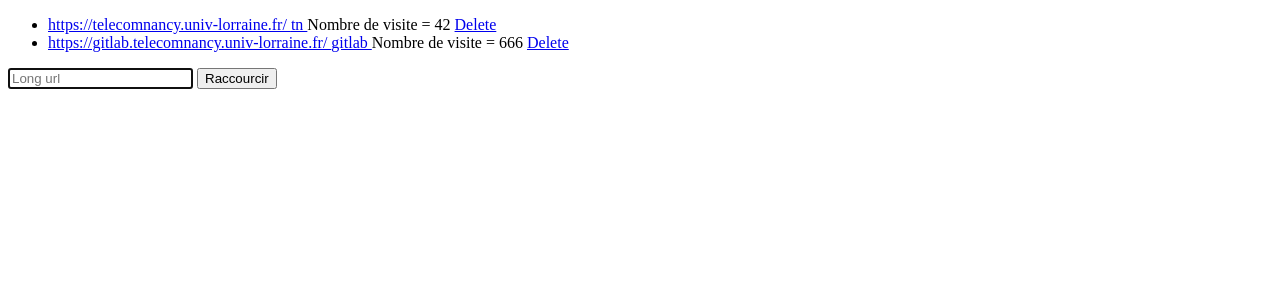
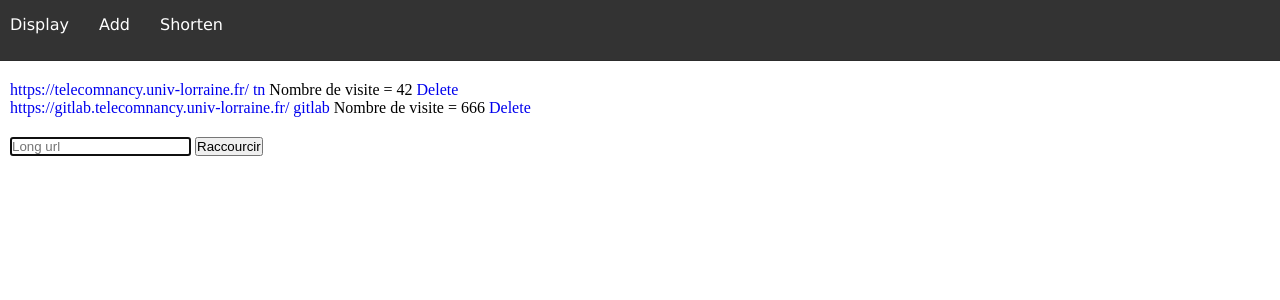
Before and after one commit to Zarakinn/url-shortener-exam4-CS54, a Flask app: page /shorten in a window 1280 px wide. Shown: the top 300 px of the page. Run offline with Flask 2, Linux system fonts and the light colour scheme; data comes from the database, SQL or seed files in the repository.

Commit message:
le dernier c'est promis

```diff
--- a/app.py
+++ b/app.py
@@ -153,4 +153,4 @@ def redirection(short_code):
 
         return redirect(x[0][0])
     else:
-        return "erreur, on ne connait pas ce raccourci"
+        return render_template("error.html",faux_lien=short_code)
--- a/templates/display.html
+++ b/templates/display.html
@@ -1,7 +1,7 @@
 {% extends 'layout.html' %}
 
 {% block body %}
-
+<div class="display">
 <ul>
     {%for element in liste%}
         <li>
@@ -12,6 +12,6 @@
         </li>
     {%endfor%}
 </ul>
-
+</div>
 
 {% endblock %}
--- a/templates/layout.html
+++ b/templates/layout.html
@@ -1,9 +1,15 @@
 <!DOCTYPE html>
 <html lang="en">
+<link rel="stylesheet" href="../static/layout.css">
+{%block css%} {% endblock %}
 <head>
-    {%block css%}
-
-    {%endblock%}
+    <header>
+        <nav class="lay_header">
+            <li><a href="/">Display</a></li>
+            <li><a href="/add">Add</a></li>
+            <li><a href="/shorten">Shorten</a></li>
+        </nav>
+    </header>
 </head>
 <body>
 {%block body%}
--- a/templates/shorten.html
+++ b/templates/shorten.html
@@ -2,7 +2,7 @@
 
 {% block body %}
 
-<disp>
+<div class="display">
     <ul>
         {%for element in liste%}
             <li>
@@ -13,9 +13,9 @@
             </li>
         {%endfor%}
     </ul>
-</disp>
+</div>
 
-<p>
+<div class = "disp_form">
     <form action="/shorten" method ="POST">
         <input autocomplete="off" autofocus name="target_url" placeholder="Long url" type="text">
         <input type="submit" value="Raccourcir">
@@ -25,12 +25,12 @@
     {%if not base_case%}
 
         {% if error %}
-            <p>/!\ Failed /!\ Il y a eu un problème lors de l'insertion</p>
+            <div class="error_msg">/!\ Failed /!\ Il y a eu un problème lors de l'insertion, vérifier qu'aucun paramètre n'est vide ou déjà dans la liste ci-dessus</div>
         {% else %}
-            <p>Tout c'est super bien passé</p>
+            <div class="success_msg">Insertion effectué, le lien est effectif</div>
         {%endif%}
 
     {% endif %}
     </mess>
-</p>
+</div>
 {% endblock %}
```
Also changed, not shown: templates/add.html (+6 -5 lines), templates/error.html (added, +7 -0 lines).
